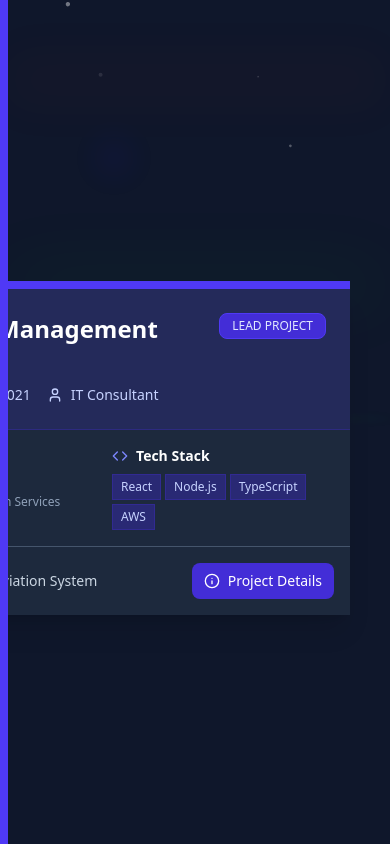
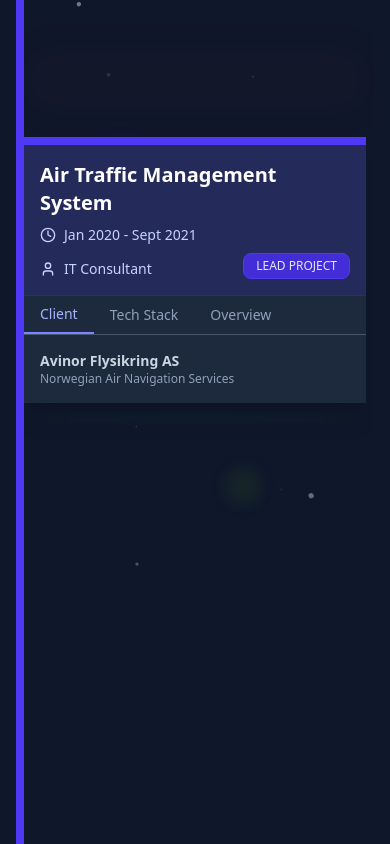
Before and after one commit to vaarvik/johann-no, a Next.js app: page / in a window 390 px wide. Shown: the part 3718-4562 px from the top of the page. Built offline with nearby package versions, Linux system fonts and the light colour scheme; a web font is replaced by a local one.

Commit message:
Create tabs and make timeline pole more mobile friendly

```diff
--- a/components/home/home-portfolio/components/home-portfolio-item.tsx
+++ b/components/home/home-portfolio/components/home-portfolio-item.tsx
@@ -2,31 +2,84 @@
 import { Badge } from "@/components/ui/badge"
 import { Button } from "@/components/ui/button"
 import { WithPopover } from "@/components/ui/popover"
+import Tabs from "@/components/ui/tabs"
+import { useMobile } from "@/lib/hooks/use-mobile"
 
 export default function HomePortfolioItem({ isVisible }: { isVisible: boolean }) {
+  const isMobile = useMobile()
+
+  const tabs = [
+    {
+      label: "Client",
+      content: (
+        <div>
+          <p className="text-slate-300 text-sm font-semibold">Avinor Flysikring AS</p>
+          <p className="text-slate-400 text-xs">Norwegian Air Navigation Services</p>
+        </div>
+      ),
+    },
+    {
+      label: "Tech Stack",
+      content: (
+        <div className="flex flex-wrap gap-1">
+          {["React", "Node.js", "TypeScript", "AWS"].map(tech => (
+            <span key={tech} className="bg-indigo-800/50 text-indigo-200 px-2 py-1 text-xs border border-indigo-700/30">
+              {tech}
+            </span>
+          ))}
+        </div>
+      ),
+    },
+    {
+      label: "Overview",
+      content: (
+        <p className="text-slate-400 leading-relaxed text-sm">
+          Led development of critical air traffic management system with React frontend and real-time data visualization.
+          Implemented scalable backend infrastructure and optimized performance for mission-critical aviation operations.
+          Coordinated with international teams and ensured compliance with aviation safety standards.
+        </p>
+      ),
+    },
+  ]
+
   return (
-    <div className="relative bg-slate-800 shadow-xl min-w-[500px]">
-      <div className="bg-indigo-900/40 p-6 border-b border-indigo-700/30">
-        <div className="flex justify-between items-start text-white">
-          <div>
-            <h3 className="text-2xl font-bold mb-2">Air Traffic Management System</h3>
-            <div className="flex items-center gap-4 text-indigo-200 text-sm">
+    <div className="relative bg-slate-800 shadow-xl w-full lg:min-w-[500px]">
+      <div className="bg-indigo-900/40 p-4 lg:p-6 border-b border-indigo-700/30">
+        <div className="flex justify-between items-start gap-6 text-white sm:flex-row flex-col">
+          <div className="w-full">
+            <h3 className="text-xl lg:text-2xl font-bold mb-2">Air Traffic Management System</h3>
+            <div className="flex flex-col items-start gap-2 text-indigo-200 text-sm lg:flex-row lg:items-center lg:gap-4">
               <div className="flex items-center gap-2">
                 <Clock className="h-4 w-4" />
                 <span>Jan 2020 - Sept 2021</span>
               </div>
+              <div className="flex items-end gap-4 justify-between w-full">
                 <div className="flex items-center gap-2">
                   <User className="h-4 w-4" />
                   <span>IT Consultant</span>
                 </div>
+                {isMobile && (
+                  <Badge className="bg-indigo-700 text-indigo-100 border border-indigo-600 px-3 py-1 text-xs font-medium shrink-0">
+                    LEAD PROJECT
+                  </Badge>
+                )}
               </div>
             </div>
-          <Badge className="bg-indigo-700 text-indigo-100 border border-indigo-600 px-3 py-1 text-xs font-medium">
+          </div>
+          {!isMobile && (
+            <Badge className="bg-indigo-700 text-indigo-100 border border-indigo-600 px-3 py-1 text-xs font-medium shrink-0">
               LEAD PROJECT
             </Badge>
+          )}
         </div>
       </div>
 
+      {isMobile
+        ? (
+            <Tabs tabs={tabs} />
+          )
+        : (
+            <>
               <div className="bg-slate-750 p-4 border-b border-slate-600">
                 <div className="grid grid-cols-2 gap-6">
                   <div>
@@ -85,6 +138,8 @@
                   </WithPopover>
                 </div>
               </div>
+            </>
+          )}
     </div>
   )
 }
--- /dev/null
+++ b/components/ui/tabs.tsx
@@ -0,0 +1,43 @@
+"use client"
+
+import * as React from "react"
+import { cn } from "@/lib/utils"
+
+interface TabsProps {
+  tabs: {
+    label: string
+    content: React.ReactNode
+  }[]
+  className?: string
+}
+
+export default function Tabs({ tabs, className }: TabsProps) {
+  const [activeTab, setActiveTab] = React.useState(0)
+
+  return (
+    <div className={cn("w-full", className)}>
+      <div className="flex border-b border-slate-600">
+        {tabs.map((tab, index) => (
+          <button
+            key={tab.label}
+            className={cn(
+              "py-2 px-4 text-sm font-medium transition-colors",
+              "focus:outline-none",
+              {
+                "text-indigo-300 border-b-2 border-indigo-400": activeTab === index,
+                "text-slate-400 hover:text-slate-200": activeTab !== index,
+              },
+            )}
+            onClick={() => setActiveTab(index)}
+            type="button"
+          >
+            {tab.label}
+          </button>
+        ))}
+      </div>
+      <div className="p-4 bg-slate-750/50">
+        {tabs[activeTab].content}
+      </div>
+    </div>
+  )
+}
--- a/components/ui/timeline/timeline.tsx
+++ b/components/ui/timeline/timeline.tsx
@@ -53,7 +53,7 @@
     variants: {
       variant: {
         horizontal: "scale-x-100 items-center h-[480px] w-auto origin-bottom scale-y-0 justify-start left-[-200px] ",
-        vertical: "",
+        vertical: "top-[-144px]",
       },
       device: {
         mobile: "", // "items-center h-auto justify-start transform scale-y-0 origin-bottom w-auto md:h-[480px]",
@@ -92,11 +92,11 @@
 )
 
 const timelineItemRightVariants = cva(
-  "flex flex-col items-end absolute right-0 top-2 perspective-[1000px] perspective-origin-top",
+  "flex flex-col items-end absolute right-0 top-2 perspective-[1000px] perspective-origin-top w-full",
   {
     variants: {
       variant: {
-        horizontal: "left-1 right-[unset] top-[unset]",
+        horizontal: "left-1 right-[unset] top-[unset] w-auto",
         vertical: "",
       },
       device: {
@@ -122,7 +122,7 @@
 
 export default function Timeline({ items, className, variant = "horizontal", ...props }: TimelineProps) {
   return (
-    <div className={cn(className)} {...props}>
+    <div className={cn(className, { "px-4": variant === "vertical" })} {...props}>
       <ScrollMorpher
         direction={variant}
         items={items.map((item, index) => ({
```
Lines whose indentation alone changed are shown as unchanged.
